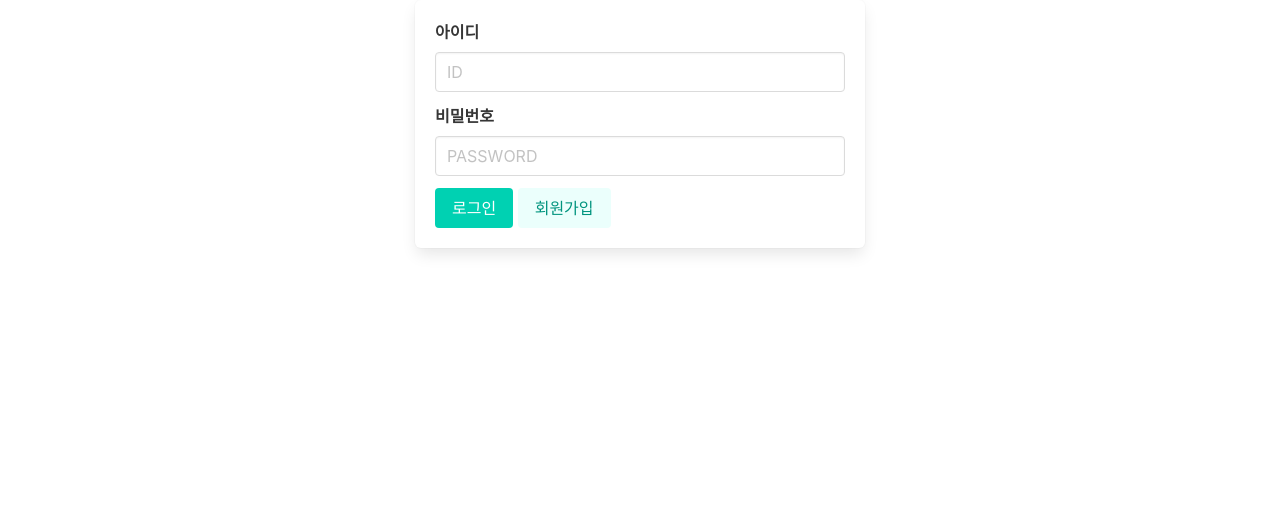
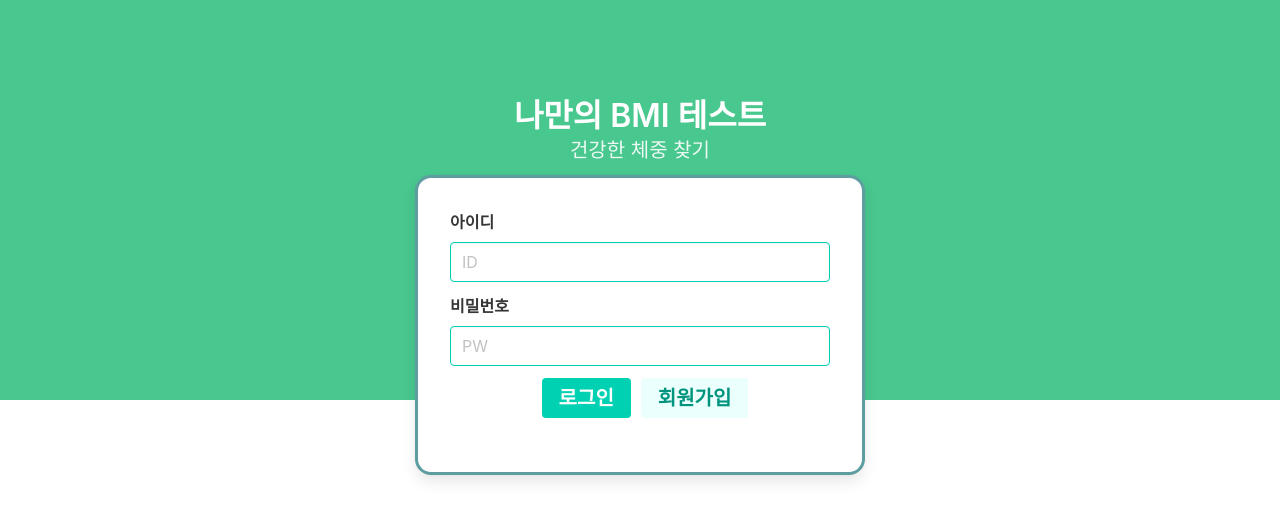
Before and after one commit to chamchimayo/bmi_calculator, a Flask app: page / in a window 1280 px wide. Shown: the top 520 px of the page. Run offline with Flask 2, Linux system fonts and the light colour scheme; some libraries are stand-ins or nearby versions.

Commit message:
김대철 - login.html CSS 추가수정 09/20, 16:14

```diff
--- a/templates/login.html
+++ b/templates/login.html
@@ -9,10 +9,53 @@
     <script src="https://ajax.googleapis.com/ajax/libs/jquery/3.4.1/jquery.min.js"></script>
     <script src="https://cdnjs.cloudflare.com/ajax/libs/jquery-cookie/1.4.1/jquery.cookie.js"></script>
     <style>
+        wrap {
+            width: 100%;
+            height: 100%;
+            background: #000;
+            position: relative;
+        }
+        .login_title {
+
+            margin:50px auto auto auto;
+            display: flex;
+            flex-direction: column;
+            justify-content: center;
+            align-items: center;
+        }
+        .login_title > title {
+            font-size: 50pt;
+        }
+
         .box {
-          max-width: 450px;
-          max: 95%;
-          margin: auto;
+            width: 450px;
+            height: 300px;
+            position: absolute;
+            left: 50%;
+            top: 50%;
+            margin-left: -225px;
+            margin-top: -225px;
+            padding: 2rem;
+
+            border-radius: 1rem;
+
+            border: cadetblue solid 3px;
+        }
+
+
+        .input {
+            border: #00cfb2 solid 1px;
+        }
+
+        .bts {
+            display: flex;
+            flex-direction: row;
+            justify-content: center;
+            align-items: center;
+        }
+
+        .bts > button {
+            margin-left: 10px
         }
     </style>
 
@@ -21,9 +64,10 @@
             alert("{{ msg }}")
         {% endif %}
 
-        function moveregister(){
+        function moveregister() {
             location.href = "register"
         }
+
         function login() {
             $.ajax({
                 type: "POST",
@@ -51,6 +95,21 @@
 
 </head>
 <body>
+<div class="warp">
+
+        <section class="hero is-success is-halfheight">
+            <div class="hero-body">
+                <div class="login_title">
+                    <p class="title">
+                        나만의 BMI 테스트
+                    </p>
+                    <p class="subtitle">
+                        건강한 체중 찾기
+                    </p>
+                </div>
+            </div>
+        </section>
+
 
     <form class="box">
         <div class="field">
@@ -63,13 +122,18 @@
         <div class="field">
             <label class="label">비밀번호</label>
             <div class="control">
-            <input id='userpw' class="input" type="password" placeholder="PASSWORD">
+                <input id='userpw' class="input" type="password" placeholder="PW">
             </div>
         </div>
+        <div class="bts">
+            <button onclick="login()" ; class="button is-primary"><span
+                    style="font-weight: bold; font-size: 15pt;"> 로그인 </span></button>
+            <button onclick="moveregister(); return false; " class="button is-primary is-light"><span
+                    style="font-weight: bold; font-size: 15pt;"> 회원가입 </span></button>
+        </div>
+    </form>
+</div>
 
-    <button onclick="login()"; class="button is-primary">로그인</button>
-    <button onclick="moveregister(); return false; " class="button is-primary is-light" >회원가입</button>
-</form>
 
 </body>
 
--- a/templates/register.html
+++ b/templates/register.html
@@ -101,7 +101,7 @@
         </div>
     </div>
     <div class = "join-btn">
-        <button onclick="register()" class="button is-primary"> <span style="font-weight: bold; font-size: 15pt;"> 가입하기 </span> </button>
+        <button onclick="register()" class="button is-primary"><span style="font-weight: bold; font-size: 15pt;"> 가입하기 </span> </button> </button>
     </div>
 </div>
 
```
Lines whose indentation alone changed are shown as unchanged.
